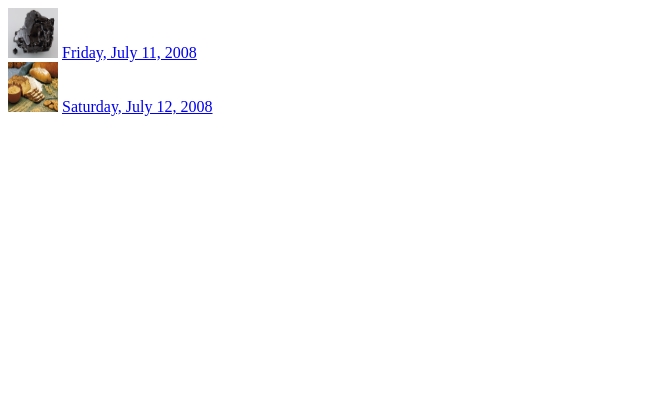
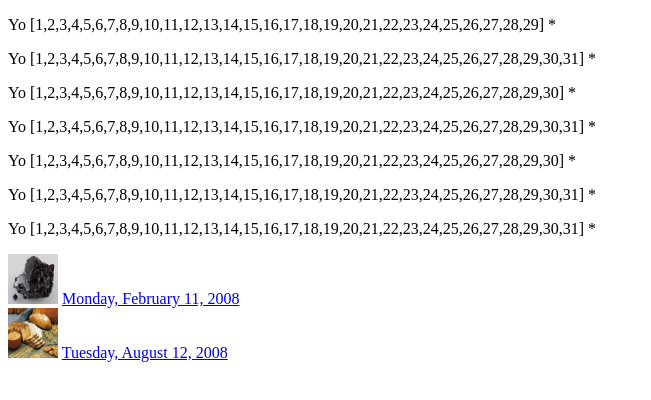
Before and after one commit to mntdn/CarnetDeVoyage, a plain HTML site: page index.html in a window 1280 px wide. Shown: the whole page, without its empty margins (0-651 px from the left). Drawn offline with Linux system fonts and the light colour scheme.

Commit message:
Calcul mois
Calcul des jours de tous les mois séparant les dates de début et de fin
pour commencer une présentation en calendrier

```diff
--- a/index.html
+++ b/index.html
@@ -6,6 +6,7 @@
     </head>
     <body>
         <div ng-controller="ArticleController">
+            <p ng-repeat="x in Months">Yo {{x}} *</p>
             <div ng-repeat="jour in DB">
                 <img ng-src="{{randPicture(jour.Pictures)}}" style="width: 50px; height: 50px;" />
                 <a href="#" ng-click="loadArticle($index)">{{jour.Day | date : 'fullDate'}}</a>
--- a/voyage.js
+++ b/voyage.js
@@ -2,26 +2,54 @@ function getRandomInt(min, max) {
   return Math.floor(Math.random() * (max - min)) + min;
 }
 
+function calcMonths (DB) {
+    // renvoie un tableau contenant les jours des mois
+    // durant lesquels on a voyagé
+    var startDate = new Date(DB[0].Day);
+    var endDate = new Date(DB[DB.length-1].Day);
+    var currentDate = startDate;
+    var returnArray = [];
+    while (currentDate <= endDate) {
+        var nbDaysInMonth = new Date(currentDate.getFullYear(), currentDate.getMonth() + 1, 0).getDate();
+        var currentDays = [];
+        for (var i = 1; i <= nbDaysInMonth; i++)
+            currentDays.push(i);
+        returnArray.push(currentDays);
+        currentDate.setMonth(currentDate.getMonth() + 1);
+    }
+    return returnArray;
+}
+
+var _DB = [
+    {
+        'Day' : '2008-02-11',
+        'Pictures' : [
+            {'Url' : 'Mandarin_Pair.jpg'},
+            {'Url' : 'Glassy_carbon_and_a_1cm3_graphite_cube_HP68-79.jpg'}
+        ],
+        'Content' : 'voyage1.html'
+    },
+    {
+        'Day' : '2008-08-12',
+        'Pictures' : [
+            {'Url' : '1280px-Various_grains.jpg'},
+            {'Url' : 'NASA-HS201427a-HubbleUltraDeepField2014-20140603.jpg'}
+        ],
+        'Content' : 'voyage2.html'
+    }
+];
+
+// permet d'éviter de recalculer à chaque fois le tableau des mois
+var _Months = calcMonths(_DB);
+
+//TODO : utiliser la liste de jours dans le mois créee pour faire un tableau ressemblant
+// à un calendrier avec seulement les jours où il s'est passé quelque chose qui
+// sont "pleins"
+
 angular.module('voyage', [])
     .controller('ArticleController', ['$scope', function ($scope) {
-        $scope.DB = [
-            {
-                Day : '2008-07-11',
-                Pictures : [
-                    {Url : 'Mandarin_Pair.jpg'},
-                    {Url : 'Glassy_carbon_and_a_1cm3_graphite_cube_HP68-79.jpg'}
-                ],
-                Content : 'voyage1.html'
-            },
-            {
-                Day : '2008-07-12',
-                Pictures : [
-                    {Url : '1280px-Various_grains.jpg'},
-                    {Url : 'NASA-HS201427a-HubbleUltraDeepField2014-20140603.jpg'}
-                ],
-                Content : 'voyage2.html'
-            }
-        ];
+        $scope.DB = _DB;
+        $scope.Months = _Months;
         $scope.articleCourant = '';
         $scope.loadArticle = function (i) {
             $scope.articleCourant = $scope.DB[i].Content;
```
Also changed, not shown: 1 other file.
